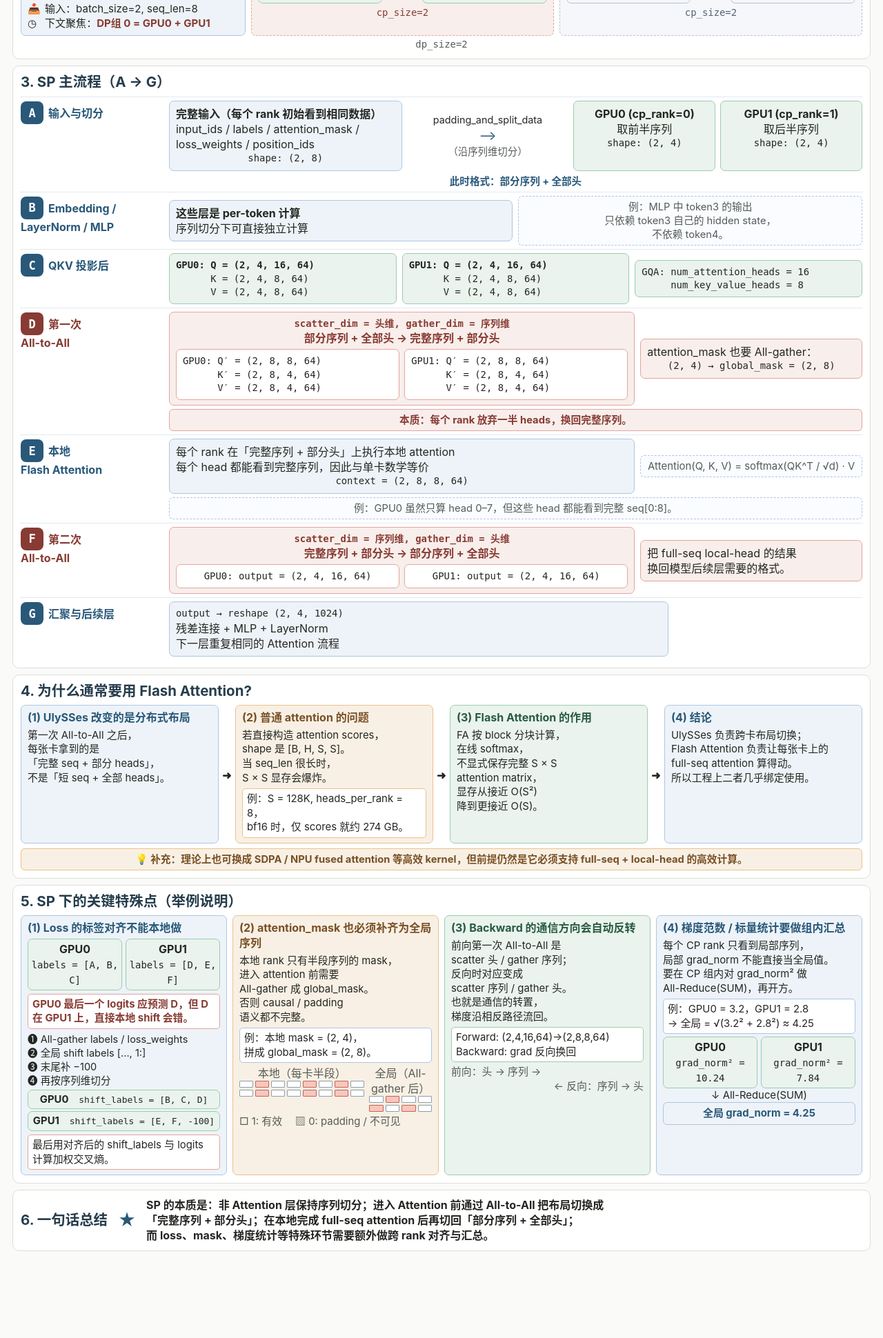
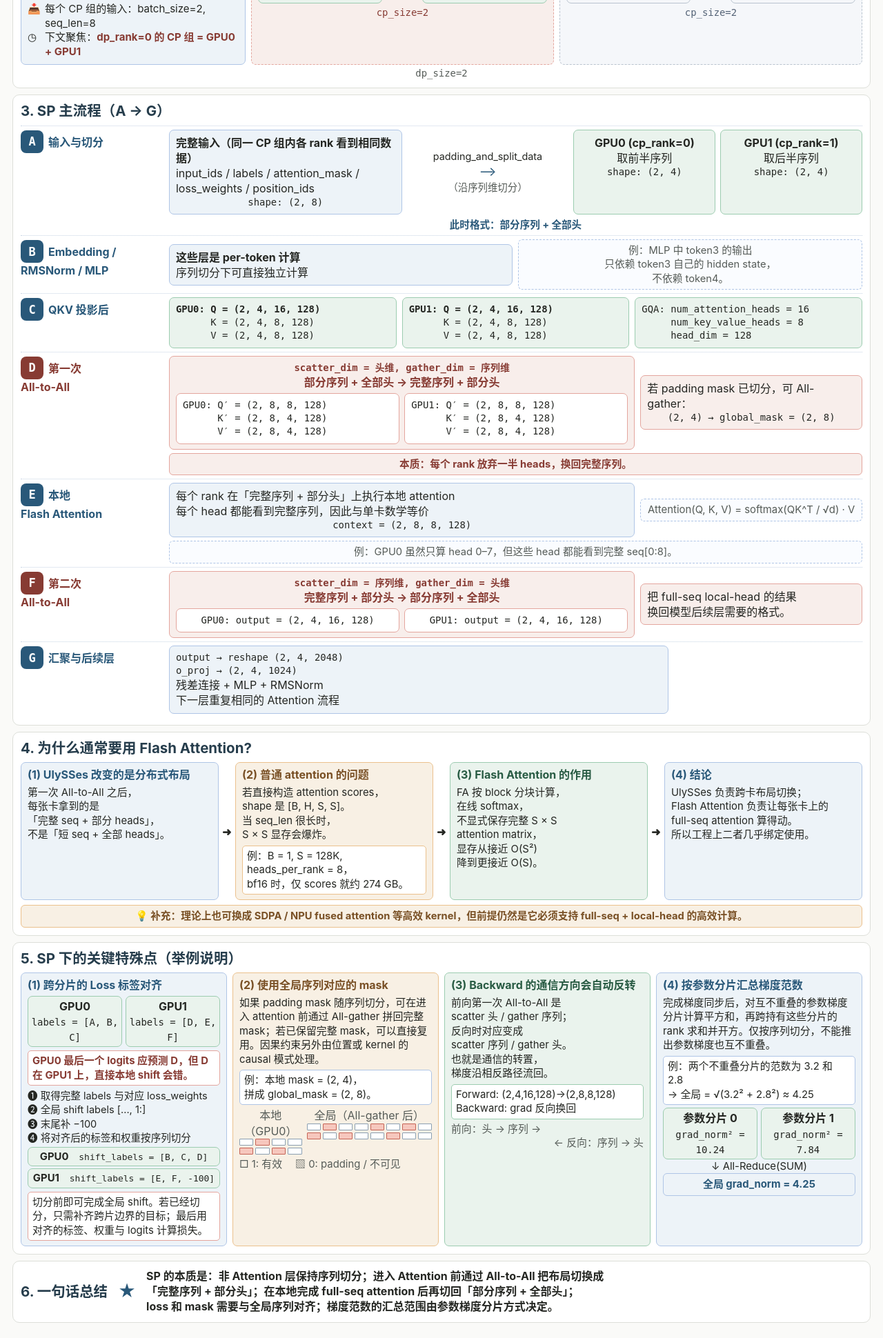
Before and after one commit to jiaqiw09/jiaqiw09.github.io, a plain HTML site: page notes/ulysses-sp/index.html in a window 1280 px wide. Shown: the part 487-2427 px from the top of the page at 69% size. Before the commit the page ends 2323 px from the top, so only its background shows below. Drawn offline with Linux system fonts and the light colour scheme.

Commit message:
Correct technical inconsistencies in the three infra notes

```diff
--- a/notes/ulysses-sp/index.html
+++ b/notes/ulysses-sp/index.html
@@ -80,7 +80,7 @@ pre{white-space:pre-wrap;overflow-wrap:anywhere}
 .train-table .card{padding:3px 4px}
 .labels-list{list-style:none;margin:5px 0 0;padding:0;font-size:.91em}
 .mini-line{margin-top:3px;padding:3px 4px}
-.mask-demo{display:grid;grid-template-columns:minmax(0,8fr) minmax(0,4fr);gap:7px;margin-top:4px;color:var(--muted);text-align:center}
+.mask-demo{display:grid;grid-template-columns:minmax(0,4fr) minmax(0,8fr);gap:7px;margin-top:4px;color:var(--muted);text-align:center}
 .mask-demo span{display:block}
 .mask-bitset{display:grid;gap:3px}
 .mask-bitset.eight{grid-template-columns:repeat(8,minmax(0,1fr))}
@@ -106,7 +106,7 @@ pre{white-space:pre-wrap;overflow-wrap:anywhere}
     <h2 id="principle">1. 核心原理</h2>
     <div class="diagram-scroll" role="region" aria-label="Ulysses 四项核心原理">
     <div class="grid four">
-      <div class="card blue lead-card"><span class="icon" aria-hidden="true">▤</span><div><h3>非 Attention 层：</h3><p>Embedding / LayerNorm / MLP<br>按序列切分仍然正确<br><span class="muted">（per-token 独立）</span></p></div></div>
+      <div class="card blue lead-card"><span class="icon" aria-hidden="true">▤</span><div><h3>非 Attention 层：</h3><p>Embedding / RMSNorm / MLP<br>按序列切分仍然正确<br><span class="muted">（per-token 独立）</span></p></div></div>
       <div class="card orange lead-card"><span class="icon" aria-hidden="true">⟐</span><div><h3>Attention 层：</h3><p><strong>需要完整序列</strong><br>直接按序列切分会导致错误<br>因为 QK^T 需要每个 query<br>看见所有 key</p></div></div>
       <div class="card green lead-card"><span class="icon" aria-hidden="true">◫</span><div><h3>关键性质：</h3><p>不同 attention head<br>彼此独立<br>因此可以按 head<br>分工计算</p></div></div>
       <div class="card blue lead-card"><span class="icon" aria-hidden="true">⇄</span><div><h3>解决思路：</h3><p>通过两次 All-to-All 在<br>「部分序列 + 全部头」↔<br>「完整序列 + 部分头」之间切换</p></div></div>
@@ -128,12 +128,12 @@ pre{white-space:pre-wrap;overflow-wrap:anywhere}
           <li><span aria-hidden="true">⚙</span><span>硬件：4 × GPU</span></li>
           <li><span aria-hidden="true">🔀</span><span>并行：FSDP2, cp_size=2, dp_size=2</span></li>
           <li><span aria-hidden="true">▦</span><span>DeviceMesh：(dp=2, cp=2)</span></li>
-          <li><span aria-hidden="true">📥</span><span>输入：batch_size=2, seq_len=8</span></li>
-          <li><span aria-hidden="true">◷</span><span>下文聚焦：<strong>DP组 0 = GPU0 + GPU1</strong></span></li>
+          <li><span aria-hidden="true">📥</span><span>每个 CP 组的输入：batch_size=2, seq_len=8</span></li>
+          <li><span aria-hidden="true">◷</span><span>下文聚焦：<strong>dp_rank=0 的 CP 组 = GPU0 + GPU1</strong></span></li>
         </ul>
       </div>
       <div class="card red group-card">
-        <h3>DP组0（我们聚焦此组）</h3>
+        <h3>CP 组（dp_rank=0）</h3>
         <div class="rank-pair">
           <div class="card green"><strong>GPU0</strong><br><code>(cp_rank=0)</code></div><p>↔</p>
           <div class="card green"><strong>GPU1</strong><br><code>(cp_rank=1)</code></div>
@@ -141,7 +141,7 @@ pre{white-space:pre-wrap;overflow-wrap:anywhere}
         <p class="group-size mono">cp_size=2</p>
       </div>
       <div class="card gray group-card">
-        <h3>DP组1（另一个组）</h3>
+        <h3>CP 组（dp_rank=1）</h3>
         <div class="rank-pair">
           <div class="card gray"><strong>GPU2</strong><br><code>(cp_rank=0)</code></div><p>↔</p>
           <div class="card gray"><strong>GPU3</strong><br><code>(cp_rank=1)</code></div>
@@ -161,7 +161,7 @@ pre{white-space:pre-wrap;overflow-wrap:anywhere}
         <div class="row-heading blue"><span class="badge">A</span>输入与切分</div>
         <div class="row-main">
           <div class="grid a-top">
-            <div class="card blue"><strong>完整输入（每个 rank 初始看到相同数据）</strong><br>input_ids / labels / attention_mask /<br>loss_weights / position_ids<p class="center mono">shape: (2, 8)</p></div>
+            <div class="card blue"><strong>完整输入（同一 CP 组内各 rank 看到相同数据）</strong><br>input_ids / labels / attention_mask /<br>loss_weights / position_ids<p class="center mono">shape: (2, 8)</p></div>
             <p class="arrow-detail">padding_and_split_data<span class="arrow">⟶</span><span class="muted">（沿序列维切分）</span></p>
             <div class="pair">
               <div class="card green rank-input"><strong>GPU0 (cp_rank=0)</strong><br>取前半序列<p class="mono">shape: (2, 4)</p></div>
@@ -172,7 +172,7 @@ pre{white-space:pre-wrap;overflow-wrap:anywhere}
         </div>
       </article>
       <article class="row">
-        <div class="row-heading blue"><span class="badge">B</span>Embedding /<br>LayerNorm / MLP</div>
+        <div class="row-heading blue"><span class="badge">B</span>Embedding /<br>RMSNorm / MLP</div>
         <div class="row-main">
           <div class="grid two align">
             <p class="card blue"><strong>这些层是 per-token 计算</strong><br>序列切分下可直接独立计算</p>
@@ -184,14 +184,15 @@ pre{white-space:pre-wrap;overflow-wrap:anywhere}
         <div class="row-heading blue"><span class="badge">C</span>QKV 投影后</div>
         <div class="row-main">
           <div class="grid three align">
-            <pre class="card green"><strong>GPU0: Q = (2, 4, 16, 64)</strong>
-      K = (2, 4, 8, 64)
-      V = (2, 4, 8, 64)</pre>
-            <pre class="card green"><strong>GPU1: Q = (2, 4, 16, 64)</strong>
-      K = (2, 4, 8, 64)
-      V = (2, 4, 8, 64)</pre>
+            <pre class="card green"><strong>GPU0: Q = (2, 4, 16, 128)</strong>
+      K = (2, 4, 8, 128)
+      V = (2, 4, 8, 128)</pre>
+            <pre class="card green"><strong>GPU1: Q = (2, 4, 16, 128)</strong>
+      K = (2, 4, 8, 128)
+      V = (2, 4, 8, 128)</pre>
             <pre class="card green">GQA: num_attention_heads = 16
-     num_key_value_heads = 8</pre>
+     num_key_value_heads = 8
+     head_dim = 128</pre>
           </div>
         </div>
       </article>
@@ -202,15 +203,15 @@ pre{white-space:pre-wrap;overflow-wrap:anywhere}
             <div class="card red transfer">
               <p class="transfer-label"><code>scatter_dim = 头维, gather_dim = 序列维</code>部分序列 + 全部头 → 完整序列 + 部分头</p>
               <div class="grid two">
-                <pre class="card red">GPU0: Q′ = (2, 8, 8, 64)
-      K′ = (2, 8, 4, 64)
-      V′ = (2, 8, 4, 64)</pre>
-                <pre class="card red">GPU1: Q′ = (2, 8, 8, 64)
-      K′ = (2, 8, 4, 64)
-      V′ = (2, 8, 4, 64)</pre>
+                <pre class="card red">GPU0: Q′ = (2, 8, 8, 128)
+      K′ = (2, 8, 4, 128)
+      V′ = (2, 8, 4, 128)</pre>
+                <pre class="card red">GPU1: Q′ = (2, 8, 8, 128)
+      K′ = (2, 8, 4, 128)
+      V′ = (2, 8, 4, 128)</pre>
               </div>
             </div>
-            <div class="card red transfer-side"><p>attention_mask 也要 All-gather：</p><p class="center mono">(2, 4) → global_mask = (2, 8)</p></div>
+            <div class="card red transfer-side"><p>若 padding mask 已切分，可 All-gather：</p><p class="center mono">(2, 4) → global_mask = (2, 8)</p></div>
           </div>
           <p class="strip red">本质：每个 rank 放弃一半 heads，换回完整序列。</p>
         </div>
@@ -219,7 +220,7 @@ pre{white-space:pre-wrap;overflow-wrap:anywhere}
         <div class="row-heading blue"><span class="badge">E</span>本地<br>Flash Attention</div>
         <div class="row-main">
           <div class="grid biased align">
-            <div class="card blue"><p>每个 rank 在「完整序列 + 部分头」上执行本地 attention<br>每个 head 都能看到完整序列，因此与单卡数学等价</p><p class="center mono">context = (2, 8, 8, 64)</p></div>
+            <div class="card blue"><p>每个 rank 在「完整序列 + 部分头」上执行本地 attention<br>每个 head 都能看到完整序列，因此与单卡数学等价</p><p class="center mono">context = (2, 8, 8, 128)</p></div>
             <p class="example formula">Attention(Q, K, V) = softmax(QK^T / √d) · V</p>
           </div>
           <p class="example">例：GPU0 虽然只算 head 0–7，但这些 head 都能看到完整 seq[0:8]。</p>
@@ -232,8 +233,8 @@ pre{white-space:pre-wrap;overflow-wrap:anywhere}
             <div class="card red transfer">
               <p class="transfer-label"><code>scatter_dim = 序列维, gather_dim = 头维</code>完整序列 + 部分头 → 部分序列 + 全部头</p>
               <div class="grid two">
-                <p class="card red center mono">GPU0: output = (2, 4, 16, 64)</p>
-                <p class="card red center mono">GPU1: output = (2, 4, 16, 64)</p>
+                <p class="card red center mono">GPU0: output = (2, 4, 16, 128)</p>
+                <p class="card red center mono">GPU1: output = (2, 4, 16, 128)</p>
               </div>
             </div>
             <p class="card red transfer-side">把 full-seq local-head 的结果<br>换回模型后续层需要的格式。</p>
@@ -243,7 +244,7 @@ pre{white-space:pre-wrap;overflow-wrap:anywhere}
       <article class="row">
         <div class="row-heading blue"><span class="badge">G</span>汇聚与后续层</div>
         <div class="row-main">
-          <div class="card blue last-step"><p class="mono">output → reshape (2, 4, 1024)</p><p>残差连接 + MLP + LayerNorm<br>下一层重复相同的 Attention 流程</p></div>
+          <div class="card blue last-step"><p class="mono">output → reshape (2, 4, 2048)<br>o_proj → (2, 4, 1024)</p><p>残差连接 + MLP + RMSNorm<br>下一层重复相同的 Attention 流程</p></div>
         </div>
       </article>
     </div>
@@ -255,7 +256,7 @@ pre{white-space:pre-wrap;overflow-wrap:anywhere}
     <div class="diagram-scroll" role="region" aria-label="Flash Attention 四步对照">
     <div class="grid four steps-four">
       <div class="card blue"><h3>(1) UlySSes 改变的是分布式布局</h3><p>第一次 All-to-All 之后，<br>每张卡拿到的是<br>「完整 seq + 部分 heads」，<br>不是「短 seq + 全部 heads」。</p></div>
-      <div class="card orange"><h3>(2) 普通 attention 的问题</h3><p>若直接构造 attention scores，<br>shape 是 [B, H, S, S]。<br>当 seq_len 很长时，<br>S × S 显存会爆炸。</p><p class="inset">例：S = 128K, heads_per_rank = 8，<br>bf16 时，仅 scores 就约 274 GB。</p></div>
+      <div class="card orange"><h3>(2) 普通 attention 的问题</h3><p>若直接构造 attention scores，<br>shape 是 [B, H, S, S]。<br>当 seq_len 很长时，<br>S × S 显存会爆炸。</p><p class="inset">例：B = 1, S = 128K, heads_per_rank = 8，<br>bf16 时，仅 scores 就约 274 GB。</p></div>
       <div class="card green"><h3>(3) Flash Attention 的作用</h3><p>FA 按 block 分块计算，<br>在线 softmax，<br>不显式保存完整 S × S<br>attention matrix，<br>显存从接近 O(S²)<br>降到更接近 O(S)。</p></div>
       <div class="card blue"><h3>(4) 结论</h3><p>UlySSes 负责跨卡布局切换；<br>Flash Attention 负责让每张卡上的<br>full-seq attention 算得动。<br>所以工程上二者几乎绑定使用。</p></div>
     </div>
@@ -268,34 +269,34 @@ pre{white-space:pre-wrap;overflow-wrap:anywhere}
     <div class="diagram-scroll" role="region" aria-label="SP 的四个特殊环节">
     <div class="grid four details">
       <div class="card blue">
-        <h3>(1) Loss 的标签对齐不能本地做</h3>
+        <h3>(1) 跨分片的 Loss 标签对齐</h3>
         <div class="grid two train-table center">
           <div class="card green"><strong>GPU0</strong><br><code>labels = [A, B, C]</code></div>
           <div class="card green"><strong>GPU1</strong><br><code>labels = [D, E, F]</code></div>
         </div>
         <p class="inset red" style="color:var(--red);font-weight:700">GPU0 最后一个 logits 应预测 D，但 D 在 GPU1 上，直接本地 shift 会错。</p>
         <ol class="labels-list">
-          <li>❶ All-gather labels / loss_weights</li>
+          <li>❶ 取得完整 labels 与对应 loss_weights</li>
           <li>❷ 全局 shift labels [..., 1:]</li>
           <li>❸ 末尾补 −100</li>
-          <li>❹ 再按序列维切分</li>
+          <li>❹ 将对齐后的标签和权重按序列切分</li>
         </ol>
         <p class="card green mini-line center"><strong>GPU0</strong>　<code>shift_labels = [B, C, D]</code></p>
         <p class="card green mini-line center"><strong>GPU1</strong>　<code>shift_labels = [E, F, -100]</code></p>
-        <p class="inset red">最后用对齐后的 shift_labels 与 logits<br>计算加权交叉熵。</p>
+        <p class="inset red">切分前即可完成全局 shift。若已经切分，只需补齐跨片边界的目标；最后用对齐的标签、权重与 logits 计算损失。</p>
       </div>
       <div class="card orange">
-        <h3>(2) attention_mask 也必须补齐为全局序列</h3>
-        <p>本地 rank 只有半段序列的 mask，<br>进入 attention 前需要<br>All-gather 成 global_mask。<br>否则 causal / padding<br>语义都不完整。</p>
+        <h3>(2) 使用全局序列对应的 mask</h3>
+        <p>如果 padding mask 随序列切分，可在进入 attention 前通过 All-gather 拼回完整 mask；若已保留完整 mask，可以直接复用。因果约束另外由位置或 kernel 的 causal 模式处理。</p>
         <p class="inset blue">例：本地 mask = (2, 4)，<br>拼成 global_mask = (2, 8)。</p>
-        <figure class="mask-demo" aria-label="原图的本地与全局 mask 方格示意">
-          <div><span>本地（每卡半段）</span><div class="mask-bitset eight" aria-hidden="true">
-            <i class="bit"></i><i class="bit off"></i><i class="bit"></i><i class="bit"></i><i class="bit off"></i><i class="bit"></i><i class="bit off"></i><i class="bit"></i>
-            <i class="bit"></i><i class="bit off"></i><i class="bit"></i><i class="bit"></i><i class="bit off"></i><i class="bit"></i><i class="bit off"></i><i class="bit"></i>
-          </div></div>
-          <div><span>全局（All-gather 后）</span><div class="mask-bitset four-bit" aria-hidden="true">
+        <figure class="mask-demo" aria-label="GPU0 的两行四列 padding mask 与拼接后的两行八列 mask">
+          <div><span>本地（GPU0）</span><div class="mask-bitset four-bit" aria-hidden="true">
             <i class="bit"></i><i class="bit off"></i><i class="bit"></i><i class="bit"></i>
             <i class="bit off"></i><i class="bit"></i><i class="bit off"></i><i class="bit"></i>
+          </div></div>
+          <div><span>全局（All-gather 后）</span><div class="mask-bitset eight" aria-hidden="true">
+            <i class="bit"></i><i class="bit off"></i><i class="bit"></i><i class="bit"></i><i class="bit off"></i><i class="bit"></i><i class="bit off"></i><i class="bit"></i>
+            <i class="bit off"></i><i class="bit"></i><i class="bit off"></i><i class="bit"></i><i class="bit"></i><i class="bit off"></i><i class="bit"></i><i class="bit"></i>
           </div></div>
         </figure>
         <p class="mask-key">□ 1: 有效　 ▧ 0: padding / 不可见</p>
@@ -303,16 +304,16 @@ pre{white-space:pre-wrap;overflow-wrap:anywhere}
       <div class="card green">
         <h3>(3) Backward 的通信方向会自动反转</h3>
         <p>前向第一次 All-to-All 是<br>scatter 头 / gather 序列；<br>反向时对应变成<br>scatter 序列 / gather 头。<br>也就是通信的转置，<br>梯度沿相反路径流回。</p>
-        <p class="inset green">Forward: (2,4,16,64)→(2,8,8,64)<br>Backward: grad 反向换回</p>
+        <p class="inset green">Forward: (2,4,16,128)→(2,8,8,128)<br>Backward: grad 反向换回</p>
         <div class="directions"><p>前向：头 → 序列 →</p><p>← 反向：序列 → 头</p></div>
       </div>
       <div class="card blue">
-        <h3>(4) 梯度范数 / 标量统计要做组内汇总</h3>
-        <p>每个 CP rank 只看到局部序列，<br>局部 grad_norm 不能直接当全局值。<br>要在 CP 组内对 grad_norm² 做<br>All-Reduce(SUM)，再开方。</p>
-        <p class="inset blue">例：GPU0 = 3.2，GPU1 = 2.8<br>→ 全局 = √(3.2² + 2.8²) ≈ 4.25</p>
+        <h3>(4) 按参数分片汇总梯度范数</h3>
+        <p>完成梯度同步后，对互不重叠的参数梯度分片计算平方和，再跨持有这些分片的 rank 求和并开方。仅按序列切分，不能推出参数梯度也互不重叠。</p>
+        <p class="inset blue">例：两个不重叠分片的范数为 3.2 和 2.8<br>→ 全局 = √(3.2² + 2.8²) ≈ 4.25</p>
         <div class="grid two train-table center">
-          <div class="card green"><strong>GPU0</strong><br><code>grad_norm² = 10.24</code></div>
-          <div class="card green"><strong>GPU1</strong><br><code>grad_norm² = 7.84</code></div>
+          <div class="card green"><strong>参数分片 0</strong><br><code>grad_norm² = 10.24</code></div>
+          <div class="card green"><strong>参数分片 1</strong><br><code>grad_norm² = 7.84</code></div>
         </div>
         <p class="center">↓ All-Reduce(SUM)</p>
         <p class="strip blue">全局 grad_norm = 4.25</p>
@@ -323,7 +324,7 @@ pre{white-space:pre-wrap;overflow-wrap:anywhere}
 
   <section class="summary" aria-labelledby="summary">
     <h2 id="summary">6. 一句话总结</h2><span class="star" aria-hidden="true">★</span>
-    <p><strong>SP 的本质是：非 Attention 层保持序列切分；进入 Attention 前通过 All-to-All 把布局切换成<br>「完整序列 + 部分头」；在本地完成 full-seq attention 后再切回「部分序列 + 全部头」；<br>而 loss、mask、梯度统计等特殊环节需要额外做跨 rank 对齐与汇总。</strong></p>
+    <p><strong>SP 的本质是：非 Attention 层保持序列切分；进入 Attention 前通过 All-to-All 把布局切换成<br>「完整序列 + 部分头」；在本地完成 full-seq attention 后再切回「部分序列 + 全部头」；<br>loss 和 mask 需要与全局序列对齐；梯度范数的汇总范围由参数梯度分片方式决定。</strong></p>
   </section>
 </main>
 </body>
```
Also changed, not shown: notes/fsdp2-ep/index.html (+43 -44 lines), notes/gpu-rdma/index.html (+2 -2 lines).
